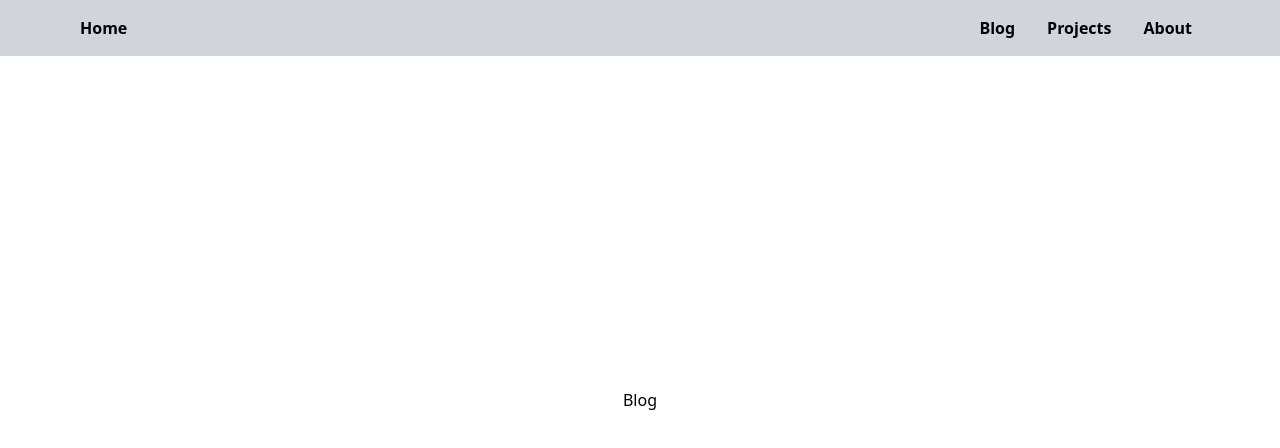
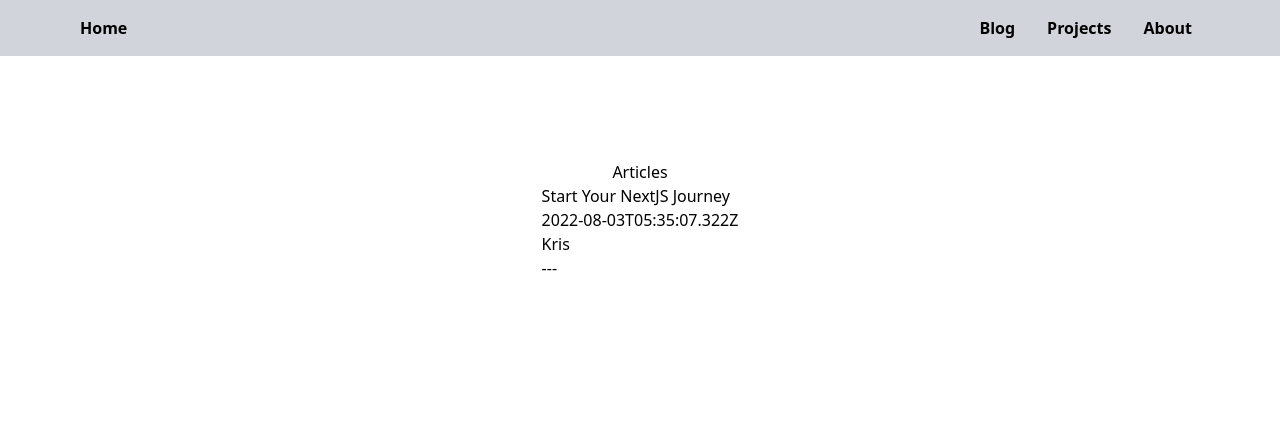
Before and after one commit to krisograbek/kris-website-v3, a Next.js app: page /blog in a window 1280 px wide. Shown: the top 448 px of the page. Built offline with nearby package versions, Linux system fonts and the light colour scheme.

Commit message:
show first article, add functions to get articles and convert MD to HTML

```diff
--- /dev/null
+++ b/_articles/nextjs-starter-kit.md
@@ -0,0 +1,19 @@
+---
+title: 'Start Your NextJS Journey'
+excerpt: 'Lorem ipsum dolor sit amet, consectetur adipiscing elit, sed do eiusmod tempor incididunt ut labore et dolore magna aliqua. Praesent elementum facilisis leo vel fringilla est ullamcorper eget. At imperdiet dui accumsan sit amet nulla facilities morbi tempus.'
+coverImage: '/assets/blog/dynamic-routing/cover.jpg'
+date: '2022-08-03T05:35:07.322Z'
+author:
+  name: Kris
+  picture: '/assets/blog/authors/jj.jpeg'
+ogImage:
+  url: '/assets/blog/dynamic-routing/cover.jpg'
+---
+
+Lorem ipsum dolor sit amet, consectetur adipiscing elit, sed do eiusmod tempor incididunt ut labore et dolore magna aliqua. Praesent elementum facilisis leo vel fringilla est ullamcorper eget. At imperdiet dui accumsan sit amet nulla facilities morbi tempus. Praesent elementum facilisis leo vel fringilla. Congue mauris rhoncus aenean vel. Egestas sed tempus urna et pharetra pharetra massa massa ultricies.
+
+Venenatis cras sed felis eget velit. Consectetur libero id faucibus nisl tincidunt. Gravida in fermentum et sollicitudin ac orci phasellus egestas tellus. Volutpat consequat mauris nunc congue nisi vitae. Id aliquet risus feugiat in ante metus dictum at tempor. Sed blandit libero volutpat sed cras. Sed odio morbi quis commodo odio aenean sed adipiscing. Velit euismod in pellentesque massa placerat. Mi bibendum neque egestas congue quisque egestas diam in arcu. Nisi lacus sed viverra tellus in. Nibh cras pulvinar mattis nunc sed. Luctus accumsan tortor posuere ac ut consequat semper viverra. Fringilla ut morbi tincidunt augue interdum velit euismod.
+
+## Lorem Ipsum
+
+Tristique senectus et netus et malesuada fames ac turpis. Ridiculous mus mauris vitae ultricies leo integer malesuada nunc vel. In mollis nunc sed id semper. Egestas tellus rutrum tellus pellentesque. Phasellus vestibulum lorem sed risus ultricies tristique nulla. Quis blandit turpis cursus in hac habitasse platea dictumst quisque. Eros donec ac odio tempor orci dapibus ultrices. Aliquam sem et tortor consequat id porta nibh. Adipiscing elit duis tristique sollicitudin nibh sit amet commodo nulla. Diam vulputate ut pharetra sit amet. Ut tellus elementum sagittis vitae et leo. Arcu non odio euismod lacinia at quis risus sed vulputate.
--- a/components/Blog.jsx
+++ b/components/Blog.jsx
@@ -2,7 +2,9 @@ import React from 'react'
 
 const Blog = () => {
   return (
-    <div>Blog</div>
+    <div>
+      Articles
+    </div>
   )
 }
 
--- a/package.json
+++ b/package.json
@@ -6,9 +6,12 @@
     "start": "next start"
   },
   "dependencies": {
+    "gray-matter": "^4.0.3",
     "next": "latest",
     "react": "18.1.0",
-    "react-dom": "18.1.0"
+    "react-dom": "18.1.0",
+    "remark": "^14.0.2",
+    "remark-html": "^15.0.1"
   },
   "devDependencies": {
     "@types/node": "17.0.35",
--- /dev/null
+++ b/pages/api/api.js
@@ -0,0 +1,48 @@
+import fs from 'fs'
+import { join } from 'path'
+import matter from 'gray-matter'
+
+const articlesDirectory = join(process.cwd(), '_articles')
+
+export function getArticleSlugs() {
+  return fs.readdirSync(articlesDirectory)
+}
+
+export function getArticleBySlug(slug, fields = []) {
+  const realSlug = slug.replace(/\.md$/, '')
+  const fullPath = join(articlesDirectory, `${realSlug}.md`)
+  const fileContents = fs.readFileSync(fullPath, 'utf8')
+  const { data, content } = matter(fileContents)
+
+
+  // console.log("get posts by slug", data)
+  // console.log('---')
+  // console.log(content)
+
+  const items = {}
+
+  // Ensure only the minimal needed data is exposed
+  fields.forEach((field) => {
+    if (field === 'slug') {
+      items[field] = realSlug
+    }
+    if (field === 'content') {
+      items[field] = content
+    }
+
+    if (typeof data[field] !== 'undefined') {
+      items[field] = data[field]
+    }
+  })
+
+  return items
+}
+
+export function getAllArticles(fields = []) {
+  const slugs = getArticleSlugs()
+  const posts = slugs
+    .map((slug) => getArticleBySlug(slug, fields))
+    // sort posts by date in descending order
+    .sort((post1, post2) => (post1.date > post2.date ? -1 : 1))
+  return posts
+}
--- /dev/null
+++ b/pages/api/markdownToHTML.js
@@ -0,0 +1,7 @@
+import { remark } from 'remark'
+import html from 'remark-html'
+
+export default async function markdownToHtml(markdown) {
+  const result = await remark().use(html).process(markdown)
+  return result.toString()
+}
--- a/pages/blog/index.jsx
+++ b/pages/blog/index.jsx
@@ -1,12 +1,43 @@
+import Link from 'next/link';
 import React from 'react'
 import { Blog } from '../../components';
+import { getAllArticles } from '../api/api';
 
-const BlogHome = () => {
+const BlogHome = ({ allArticles }) => {
+  console.log(allArticles)
   return (
-    <div className="flex min-h-screen flex-col items-center justify-center py-2">
+    <div className="flex flex-col min-h-screen items-center py-40">
       <Blog />
+      {allArticles.map((article) => (
+        <div key={article.slug}>
+          <p>
+            <Link as={`/blog/${article.slug}`} href="/blog/[slug]">
+              <a className="hover:underline">{article.title}</a>
+            </Link>
+          </p>
+          <p>{article.date}</p>
+          <p>{article.author.name}</p>
+          <div>---</div>
+        </div>
+      ))}
+
     </div>
   )
 }
 
 export default BlogHome;
+
+export const getStaticProps = async () => {
+  const allArticles = getAllArticles([
+    'title',
+    'date',
+    'slug',
+    'author',
+    'coverImage',
+    'excerpt',
+  ])
+
+  return {
+    props: { allArticles },
+  }
+}
```
Also changed, not shown: 1 other file (tests, documents, lock files or other folders).
